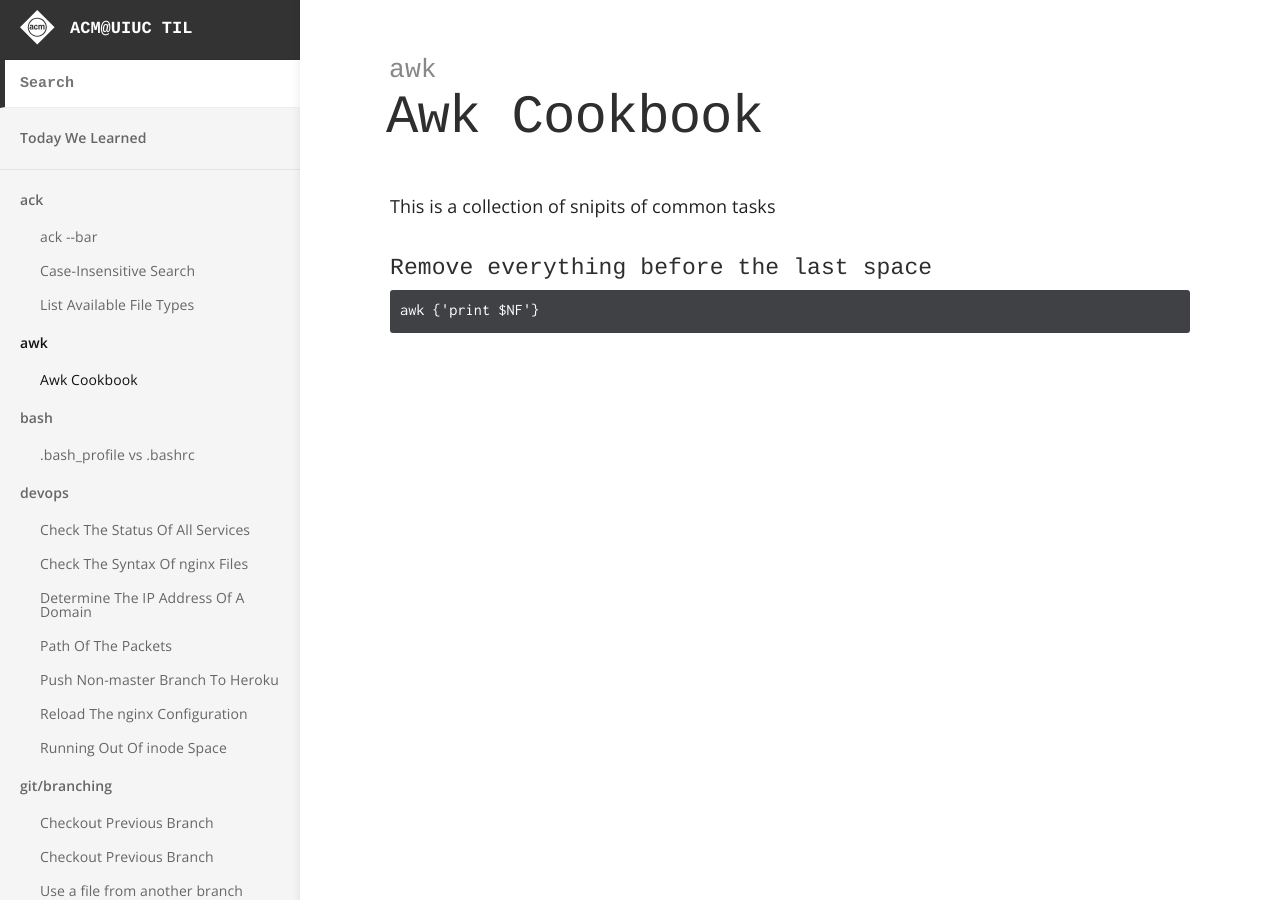
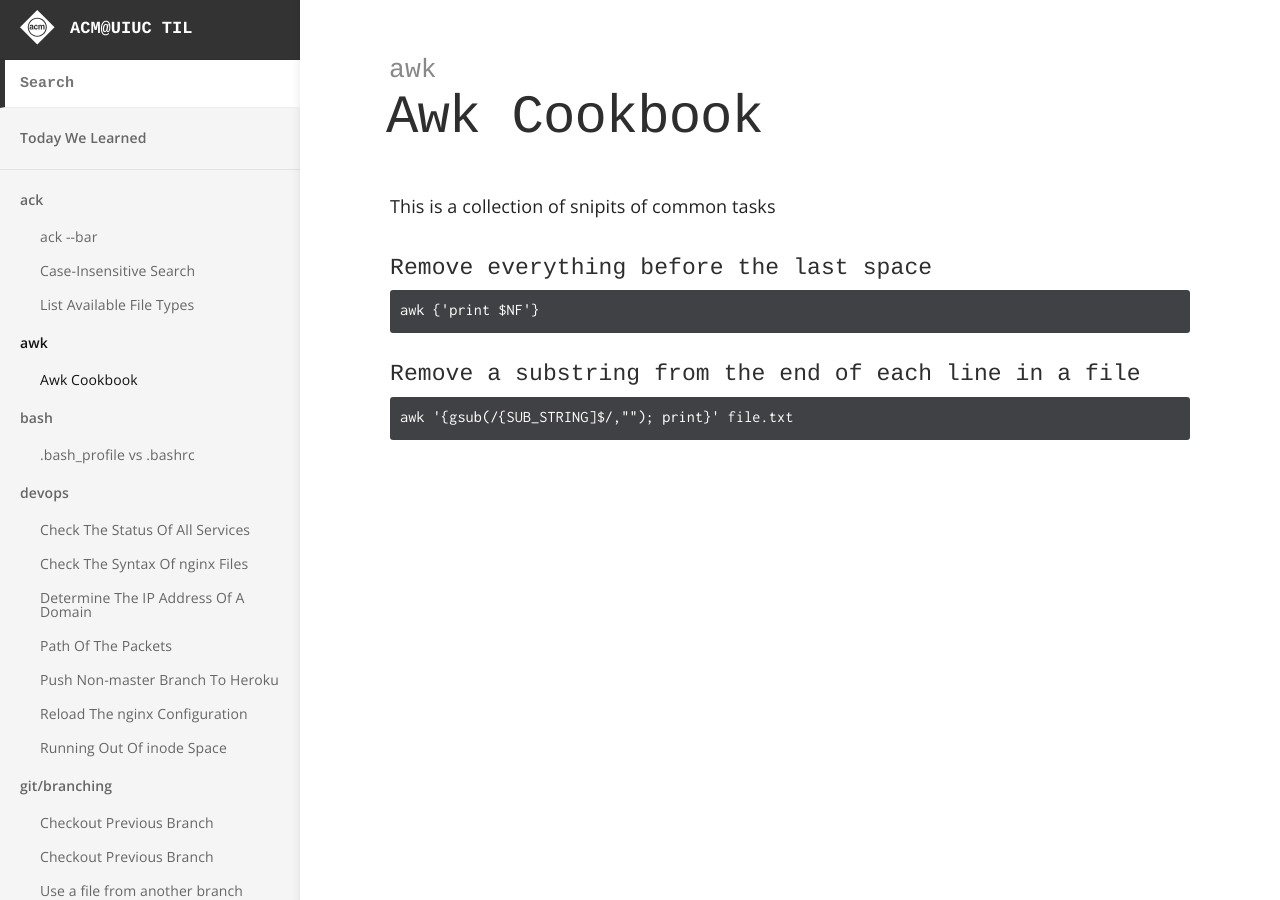
Before and after one commit to acm-uiuc/til, a Jekyll site: the page built from _til/awk/awk-cookbook.md, in a window 1280 px wide and 900 px high. Built offline with Jekyll 4.4.1, drawn with Linux system fonts in a browser that asks for light colours.

Commit message:
Update awk-cookbook.md

````diff
--- a/_til/awk/awk-cookbook.md
+++ b/_til/awk/awk-cookbook.md
@@ -9,3 +9,8 @@ This is a collection of snipits of common tasks
 ```sh
 awk {'print $NF'}
 ```
+
+#### Remove a substring from the end of each line in a file
+```sh
+awk '{gsub(/{SUB_STRING]$/,""); print}' file.txt
+```
````
